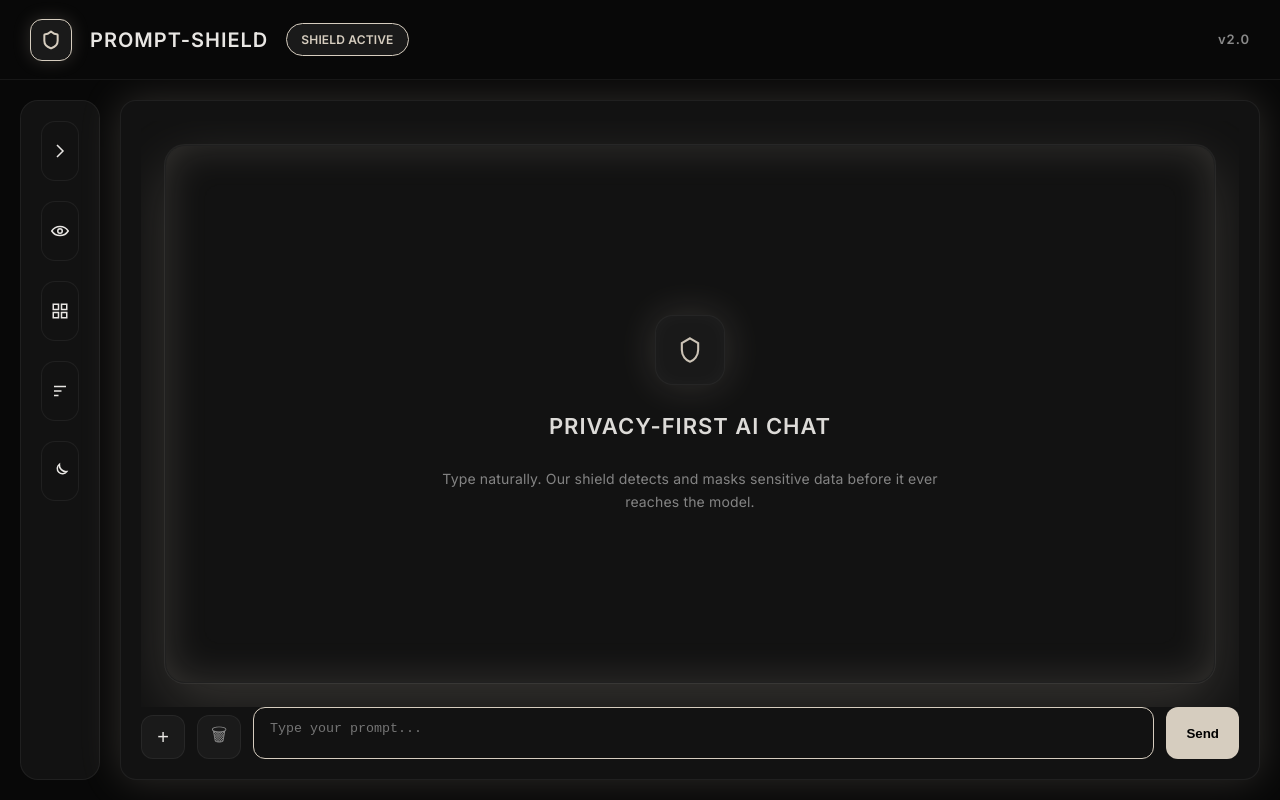
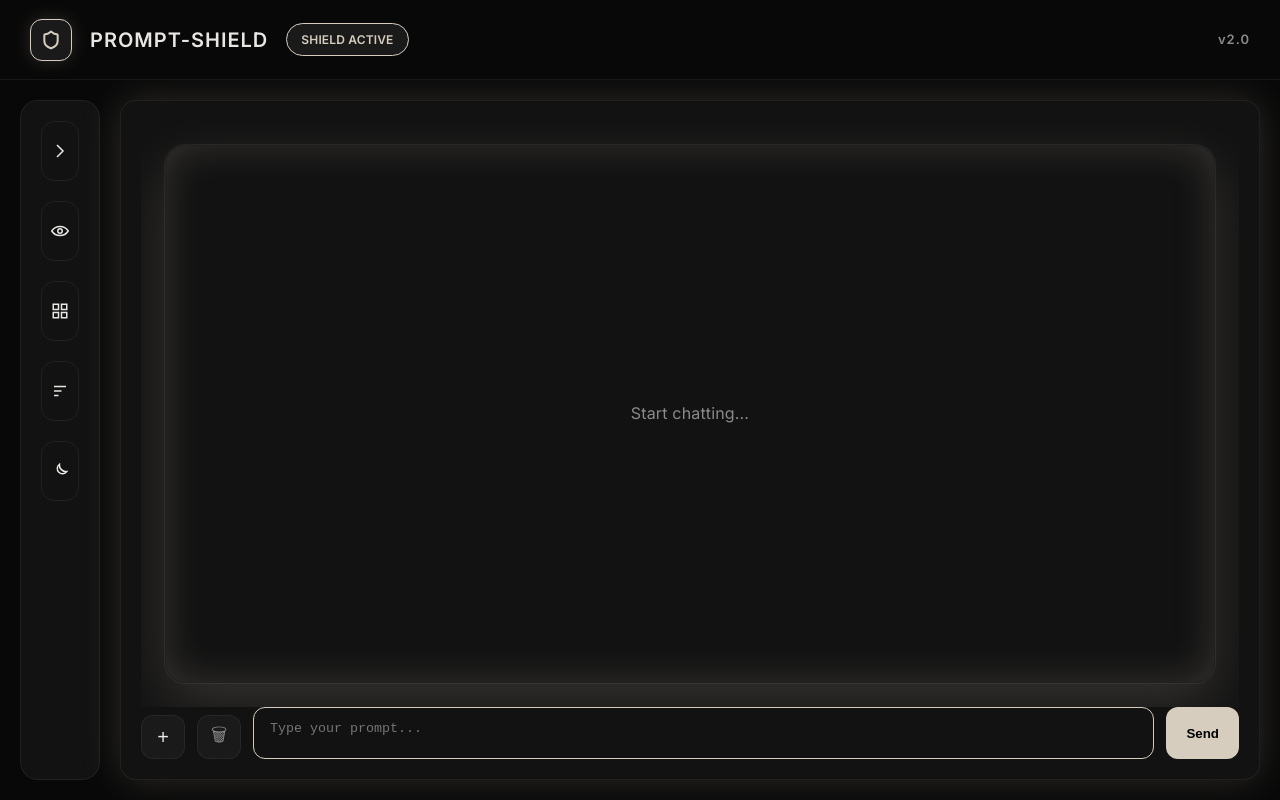
Before and after one commit to The-Fourmidables/prompt-shield, a React (Vite) app in the folder frontend/: page / in a window 1280 px wide. Both pictures are taken after a click on the button "START". Built offline with nearby package versions, Linux system fonts and the light colour scheme.

Commit message:
feat: add split-screen AI view showing masked conversation alongside original chat

```diff
--- a/frontend/src/components/chat/ChatWindow.tsx
+++ b/frontend/src/components/chat/ChatWindow.tsx
@@ -18,6 +18,7 @@ export default function ChatWindow({
 }) {
   const colors = getComputedTheme(theme, shieldActive);
   void rightPanelStack;
+
   const scrollRef = useRef<HTMLDivElement | null>(null);
   const isInitialState = turns.length === 0;
 
@@ -35,16 +36,24 @@ export default function ChatWindow({
       style={{
         flex: 1,
         display: "flex",
+        padding: "24px",
+        gap: "16px",
+        overflow: "hidden",
+      }}
+    >
+      {/* LEFT: ORIGINAL CHAT */}
+      <div
+        style={{
+          flex: 1,
+          display: "flex",
           justifyContent: "center",
           alignItems: "center",
-        padding: "24px",
-        overflow: "hidden", // prevents card movement
         }}
       >
         <div
           style={{
             width: "100%",
-          maxWidth: "1100px",
+            maxWidth: inspectionMode ? "unset" : "1100px",
             height: "100%",
             background: colors.surface,
             border: `1px solid ${colors.border}`,
@@ -56,10 +65,9 @@ export default function ChatWindow({
             `,
             display: "flex",
             flexDirection: "column",
-          overflow: "hidden", // locks card
+            overflow: "hidden",
           }}
         >
-        {/* Scrollable message area */}
           <div
             ref={scrollRef}
             style={{
@@ -76,78 +84,18 @@ export default function ChatWindow({
                 style={{
                   flex: 1,
                   display: "flex",
-                flexDirection: "column",
                   justifyContent: "center",
                   alignItems: "center",
-                textAlign: "center",
-                gap: "24px",
-                opacity: 0.95,
+                  color: colors.textSecondary,
                 }}
               >
-              {/* Shield Icon Container */}
-              <div
-                style={{
-                  width: "70px",
-                  height: "70px",
-                  borderRadius: "18px",
-                  display: "flex",
-                  alignItems: "center",
-                  justifyContent: "center",
-                  border: `1px solid ${colors.border}`,
-                  background: colors.surfaceAlt,
-                  boxShadow: `
-          0 0 40px ${colors.glow},
-          inset 0 0 20px rgba(255,255,255,0.03)
-        `,
-                }}
-              >
-                <svg
-                  viewBox="0 0 24 24"
-                  width="28"
-                  height="28"
-                  stroke={colors.accent}
-                  strokeWidth="1.8"
-                  fill="none"
-                >
-                  <path d="M12 2l7 4v6c0 5-3.5 9-7 10-3.5-1-7-5-7-10V6l7-4z" />
-                </svg>
-              </div>
-
-              {/* Title */}
-              <div
-                style={{
-                  fontSize: "22px",
-                  fontWeight: 700,
-                  letterSpacing: "1px",
-                  color: colors.textPrimary,
-                }}
-              >
-                PRIVACY-FIRST AI CHAT
-              </div>
-
-              {/* Subtitle */}
-              <div
-                style={{
-                  maxWidth: "520px",
-                  fontSize: "14px",
-                  color: shieldActive
-                    ? colors.textSecondary
-                    : colors.danger,
-                  lineHeight: 1.6,
-                  transition: "color 0.25s ease",
-                }}
-              >
-                {shieldActive
-                  ? "Type naturally. Our shield detects and masks sensitive data before it ever reaches the model."
-                  : "Shield is currently OFF. Your prompts will be sent without masking or privacy protection."}
-              </div>
+                Start chatting...
               </div>
             ) : (
               turns.map((turn) => (
                 <div
                   key={turn.id}
                   style={{
-                  width: "100%",
                     display: "flex",
                     flexDirection: "column",
                     gap: "12px",
@@ -158,8 +106,7 @@ export default function ChatWindow({
                     role="user"
                     originalText={turn.user.original}
                     attachments={turn.attachments}
-                  maskedText={turn.user.masked}
-                  isInspecting={inspectionMode}
+                    isInspecting={false}
                     shieldActive={turn.shieldActive ?? shieldActive}
                   />
 
@@ -167,8 +114,7 @@ export default function ChatWindow({
                     theme={theme}
                     role="llm"
                     originalText={turn.llm.rehydrated}
-                  maskedText={turn.llm.masked}
-                  isInspecting={inspectionMode}
+                    isInspecting={false}
                     loading={turn.llm.loading}
                     shieldActive={turn.shieldActive ?? shieldActive}
                   />
@@ -178,5 +124,89 @@ export default function ChatWindow({
           </div>
         </div>
       </div>
+
+      {/* RIGHT: AI VIEW */}
+      {inspectionMode && (
+        <div
+          style={{
+            flex: 1,
+            display: "flex",
+            justifyContent: "center",
+            alignItems: "center",
+          }}
+        >
+          <div
+            style={{
+              width: "100%",
+              height: "100%",
+              background: colors.surface,
+              border: `1px solid ${colors.border}`,
+              borderRadius: "20px",
+              boxShadow: `
+                0 0 0 1px ${colors.border},
+                0 20px 60px ${colors.glow},
+                inset 0 0 40px ${colors.glow}
+              `,
+              display: "flex",
+              flexDirection: "column",
+              overflow: "hidden",
+            }}
+          >
+            {/* HEADER */}
+            <div
+              style={{
+                padding: "16px 24px",
+                borderBottom: `1px solid ${colors.border}`,
+                color: colors.accent,
+                fontWeight: 600,
+                letterSpacing: "1px",
+              }}
+            >
+              AI VIEW
+            </div>
+
+            {/* CONTENT */}
+            <div
+              style={{
+                flex: 1,
+                overflowY: "auto",
+                padding: "32px",
+                display: "flex",
+                flexDirection: "column",
+                gap: "20px",
+              }}
+            >
+              {turns.map((turn) => (
+                <div
+                  key={turn.id}
+                  style={{
+                    display: "flex",
+                    flexDirection: "column",
+                    gap: "12px",
+                  }}
+                >
+                  <MessageBubble
+                    theme={theme}
+                    role="user"
+                    originalText={turn.user.masked || "—"}
+                    isInspecting={false}
+                    shieldActive={true}
+                  />
+
+                  <MessageBubble
+                    theme={theme}
+                    role="llm"
+                    originalText={turn.llm.masked || "—"}
+                    isInspecting={false}
+                    loading={turn.llm.loading}
+                    shieldActive={true}
+                  />
+                </div>
+              ))}
+            </div>
+          </div>
+        </div>
+      )}
+    </div>
   );
 }
--- a/frontend/src/components/chat/MessageBubble.tsx
+++ b/frontend/src/components/chat/MessageBubble.tsx
@@ -11,26 +11,25 @@ interface MessageBubbleProps {
     loading?: boolean;
     shieldActive: boolean;
     isInspecting: boolean;
+    onClick?: () => void; // ✅ ADDED
 }
 
 export default function MessageBubble({
     theme,
     role,
     originalText,
-    maskedText,
+    // maskedText,
     attachments,
     loading = false,
     shieldActive,
     isInspecting,
+    onClick, // ✅ ADDED
 }: MessageBubbleProps) {
     const colors = getComputedTheme(theme, shieldActive);
 
     const isUser = role === "user";
 
-    const displayText =
-        isInspecting && shieldActive && maskedText
-            ? maskedText
-            : originalText;
+    const displayText = originalText;
 
     const dotStyle: React.CSSProperties = {
         width: "6px",
@@ -53,20 +52,23 @@ export default function MessageBubble({
         : colors.surfaceAlt;
 
     const bubbleBorder = isUser
-        ? `1px solid ${shieldActive
-            ? `${colors.accent}35`
-            : `${colors.danger}55`
-        }`
+        ? `1px solid ${
+              shieldActive
+                  ? `${colors.accent}35`
+                  : `${colors.danger}55`
+          }`
         : `1px solid ${colors.border}`;
 
     return (
         <div
+            onClick={onClick} // ✅ ADDED
             style={{
                 display: "flex",
                 alignItems: "center",
                 justifyContent: isUser ? "flex-end" : "flex-start",
                 gap: "10px",
                 padding: "2px 0",
+                cursor: isInspecting ? "pointer" : "default", // ✅ UX
             }}
         >
             {/* LLM Avatar */}
@@ -109,13 +111,13 @@ export default function MessageBubble({
                     color: isUser
                         ? shieldActive
                             ? theme === "dark"
-                                ?  colors.accentText
+                                ? colors.accentText
                                 : colors.textPrimary
                             : colors.danger
                         : colors.textPrimary,
                     padding: "16px 20px",
                     borderRadius: "18px",
-                    border: `1px solid ${bubbleBorder}`,
+                    border: `${bubbleBorder}`,
                     maxWidth: "680px",
                     minWidth: "120px",
                     fontSize: "14px",
@@ -152,7 +154,7 @@ export default function MessageBubble({
                     </div>
                 )}
 
-                {/* Loading indicator */}
+                {/* Loading */}
                 {loading ? (
                     <div style={{ display: "flex", gap: "6px" }}>
                         <span style={dotStyle} />
```
Lines whose indentation alone changed are shown as unchanged.
